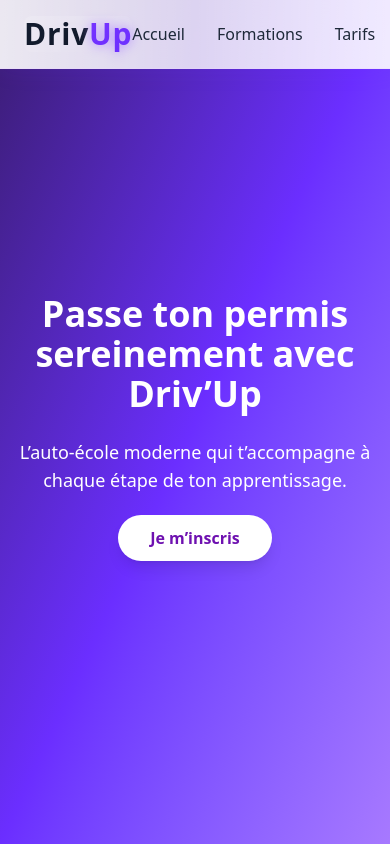
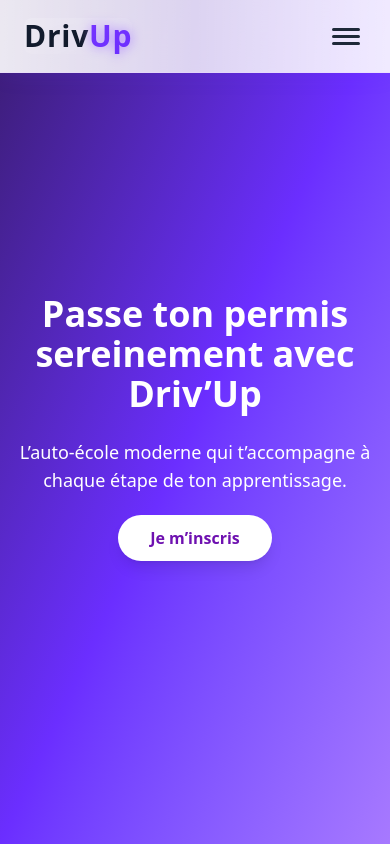
Before and after one commit to matheoGrdj/drivUp, a Nuxt app in the folder drivUp/: page / in a window 390 px wide. Shown: the top 844 px of the page. Built offline with nearby package versions, Linux system fonts and the light colour scheme.

Commit message:
modif sur le png voiture et le header et la page d'accueil

```diff
--- a/drivUp/app/components/Header.vue
+++ b/drivUp/app/components/Header.vue
@@ -1,5 +1,7 @@
 <script setup>
+import { ref } from 'vue'
 import { useRoute } from 'vue-router'
+
 const route = useRoute()
 const isHome = route.path === '/'
 
@@ -10,6 +12,8 @@ const links = [
   { href: '/temoignages', label: 'Témoignages' },
   { href: '/contact', label: 'Contact' }
 ]
+
+const mobileMenuOpen = ref(false)
 </script>
 
 <template>
@@ -19,41 +23,87 @@ const links = [
            shadow-[0_0_25px_rgba(107,46,255,0.12)]
            border-b border-purple-200/40 transition-all">
 
+    <!-- HEADER DESKTOP + MOBILE -->
     <div class="max-w-7xl mx-auto px-6 py-4 flex items-center justify-between">
 
-      <!-- LOGO METALLIQUE LISIBLE FOND CLAIR -->
-      <h1 class="text-3xl font-extrabold tracking-wide
-                 text-gray-900 relative">
+      <!-- LOGO -->
+      <h1 class="text-3xl font-extrabold tracking-wide text-gray-900 relative">
         Driv<span class="text-[#6B2EFF] drop-shadow-[0_0_6px_#A779FF]">Up</span>
-
-        <!-- léger effet métal -->
-        <span class="absolute inset-0 bg-gradient-to-br from-white/40 to-transparent opacity-40 rounded-lg mix-blend-overlay pointer-events-none"></span>
+        <span class="absolute inset-0 bg-gradient-to-br from-white/40 to-transparent
+                      opacity-40 rounded-lg mix-blend-overlay pointer-events-none"></span>
       </h1>
 
-      <!-- NAVIGATION -->
-      <nav>
+      <!-- NAVIGATION DESKTOP -->
+      <nav class="hidden md:block">
         <ul class="flex space-x-8 text-gray-800 font-medium">
-          <li v-for="link in links" :key="link.href" class="relative group">
+          <li
+            v-for="link in links"
+            :key="link.href"
+            class="relative group"
+          >
             <a
               :href="link.href"
-              class="transition-all duration-300
-                     hover:text-[#6B2EFF]"
+              class="transition-all duration-300 hover:text-[#6B2EFF]"
             >
               {{ link.label }}
             </a>
 
-            <!-- soulignement animé + plus visible -->
             <span
               class="absolute left-0 -bottom-1 w-0 h-[2px] bg-[#6B2EFF]
                      shadow-[0_0_6px_#A779FF] opacity-0
-                     transition-all duration-300 group-hover:w-full group-hover:opacity-100">
+                     transition-all duration-300
+                     group-hover:w-full group-hover:opacity-100">
             </span>
           </li>
         </ul>
       </nav>
+
+      <!-- BOUTON MOBILE -->
+      <button
+        @click="mobileMenuOpen = !mobileMenuOpen"
+        class="md:hidden flex flex-col justify-center items-center w-10 h-10 group"
+      >
+        <span
+          class="block w-7 h-[3px] bg-gray-800 rounded transition-all duration-300"
+          :class="mobileMenuOpen ? 'rotate-45 translate-y-[7px]' : ''"
+        ></span>
+
+        <span
+          class="block w-7 h-[3px] bg-gray-800 rounded my-1 transition-all duration-300"
+          :class="mobileMenuOpen ? 'opacity-0' : 'opacity-100'"
+        ></span>
+
+        <span
+          class="block w-7 h-[3px] bg-gray-800 rounded transition-all duration-300"
+          :class="mobileMenuOpen ? '-rotate-45 -translate-y-[7px]' : ''"
+        ></span>
+      </button>
     </div>
 
-    <!-- Ligne de lumière améliorée -->
+    <!-- MENU MOBILE -->
+    <transition name="slide-fade">
+      <nav
+        v-if="mobileMenuOpen"
+        class="md:hidden bg-white/95 backdrop-blur-xl border-t border-purple-200/30 shadow-xl"
+      >
+        <ul class="flex flex-col py-6 text-center text-gray-800 font-medium space-y-6 text-lg">
+          <li
+            v-for="link in links"
+            :key="link.href"
+          >
+            <a
+              :href="link.href"
+              class="block hover:text-[#6B2EFF] transition duration-300"
+              @click="mobileMenuOpen = false"
+            >
+              {{ link.label }}
+            </a>
+          </li>
+        </ul>
+      </nav>
+    </transition>
+
+    <!-- Ligne de lumière -->
     <div class="absolute bottom-0 left-0 w-full h-[2px]
                 bg-gradient-to-r from-transparent via-[#6B2EFF] to-transparent
                 animate-lightbeam opacity-80"></div>
@@ -61,6 +111,7 @@ const links = [
 </template>
 
 <style scoped>
+/* Animation de la ligne de lumière */
 @keyframes lightbeam {
   0% { transform: translateX(-100%); opacity: .25; }
   50% { opacity: .9; }
@@ -69,4 +120,15 @@ const links = [
 .animate-lightbeam {
   animation: lightbeam 5s infinite linear;
 }
+
+/* Transition menu mobile */
+.slide-fade-enter-active,
+.slide-fade-leave-active {
+  transition: all 0.3s ease;
+}
+.slide-fade-enter-from,
+.slide-fade-leave-to {
+  opacity: 0;
+  transform: translateY(-10px);
+}
 </style>
--- a/drivUp/app/pages/index.vue
+++ b/drivUp/app/pages/index.vue
@@ -105,19 +105,19 @@
 
             <div class="grid md:grid-cols-3 gap-10 max-w-6xl mx-auto">
                 <div class="testimonial">
-                    <img src="" class="w-20 h-20 rounded-full mx-auto mb-4" />
+                    <div class="w-20 h-20 rounded-full mx-auto mb-4 bg-metallic-purple text-white flex items-center justify-center font-bold text-xl">L</div>
                     <p class="italic text-gray-700">"J’ai eu mon permis du premier coup !"</p>
                     <span class="block mt-3 font-semibold text-metallic-purple-dark">– Léa</span>
                 </div>
 
                 <div class="testimonial">
-                    <img src="" class="w-20 h-20 rounded-full mx-auto mb-4" />
+                    <div class="w-20 h-20 rounded-full mx-auto mb-4 bg-metallic-purple text-white flex items-center justify-center font-bold text-xl">T</div>
                     <p class="italic text-gray-700">"Des moniteurs attentifs et motivants."</p>
                     <span class="block mt-3 font-semibold text-metallic-purple-dark">– Thomas</span>
                 </div>
 
                 <div class="testimonial">
-                    <img src="" class="w-20 h-20 rounded-full mx-auto mb-4" />
+                    <div class="w-20 h-20 rounded-full mx-auto mb-4 bg-metallic-purple text-white flex items-center justify-center font-bold text-xl">I</div>
                     <p class="italic text-gray-700">"Une formation agréable et efficace."</p>
                     <span class="block mt-3 font-semibold text-metallic-purple-dark">– Inès</span>
                 </div>
@@ -190,31 +190,47 @@
 
 
 /* ==== Animation voiture améliorée ==== */
+
 @keyframes drive {
   0% {
-        transform: translateX(-250px) scaleX(1) rotateZ(0deg);
+    transform: translateX(-120%) scaleX(1);
   }
 
   45% {
-        transform: translateX(105vw) scaleX(1) rotateZ(1deg);
+    transform: translateX(120vw) scaleX(1);
   }
 
   50% {
-        transform: translateX(105vw) scaleX(-1) rotateZ(0deg);
-        /* inversion */
+    transform: translateX(120vw) scaleX(-1); /* demi-tour */
   }
 
   95% {
-        transform: translateX(-250px) scaleX(-1) rotateZ(-1deg);
+    transform: translateX(-120%) scaleX(-1);
   }
 
   100% {
-        transform: translateX(-250px) scaleX(1);
+    transform: translateX(-120%) scaleX(1);
   }
 }
 
 .animate-drive {
-    animation: drive 14s ease-in-out infinite;
+  animation: drive 12s ease-in-out infinite;
+}
+
+@media (min-width: 1024px) {
+  .animate-drive {
+    animation-duration: 15s;
+  }
+}
+
+.animate-drive img {
+  animation: floatcar 2.2s ease-in-out infinite;
+}
+
+@keyframes floatcar {
+  0% { transform: translateY(0); }
+  50% { transform: translateY(-6px); }
+  100% { transform: translateY(0); }
 }
 
 @keyframes lightflow {
```
Also changed, not shown: drivUp/public/images/car.png, drivUp/public/images/car2.png (added). Lines whose indentation alone changed are shown as unchanged.
